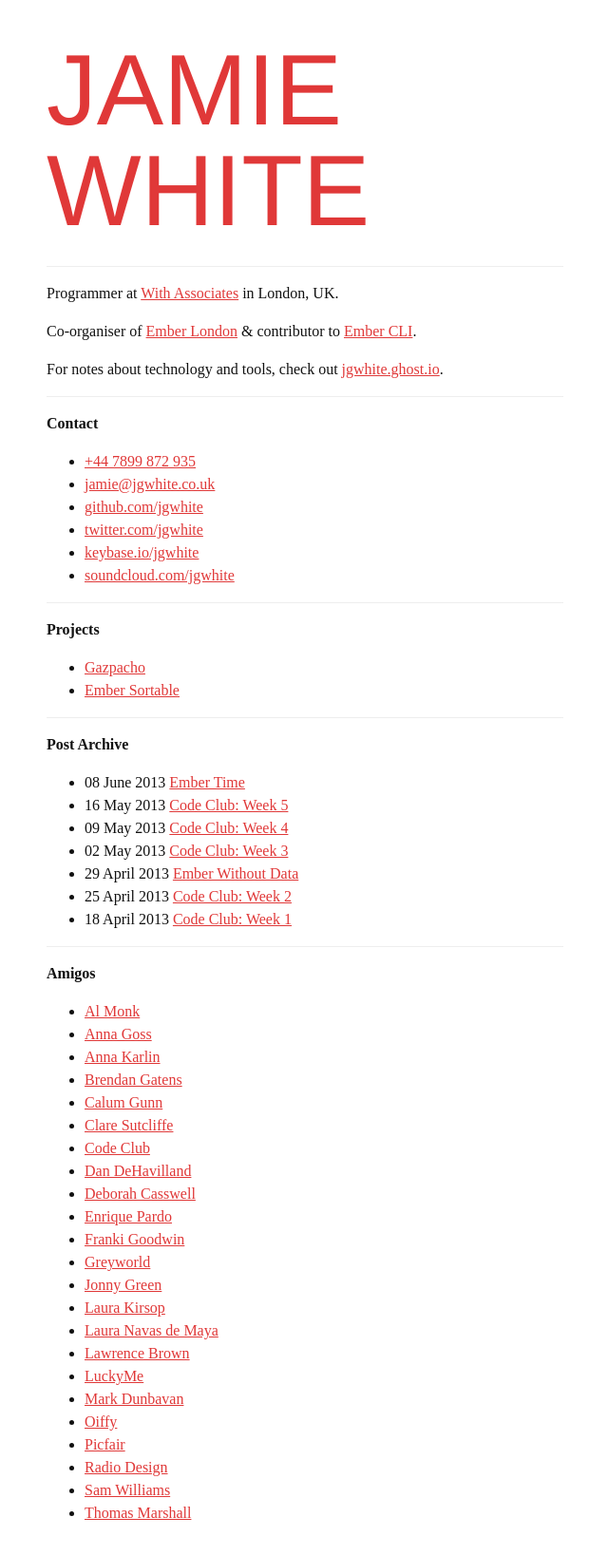
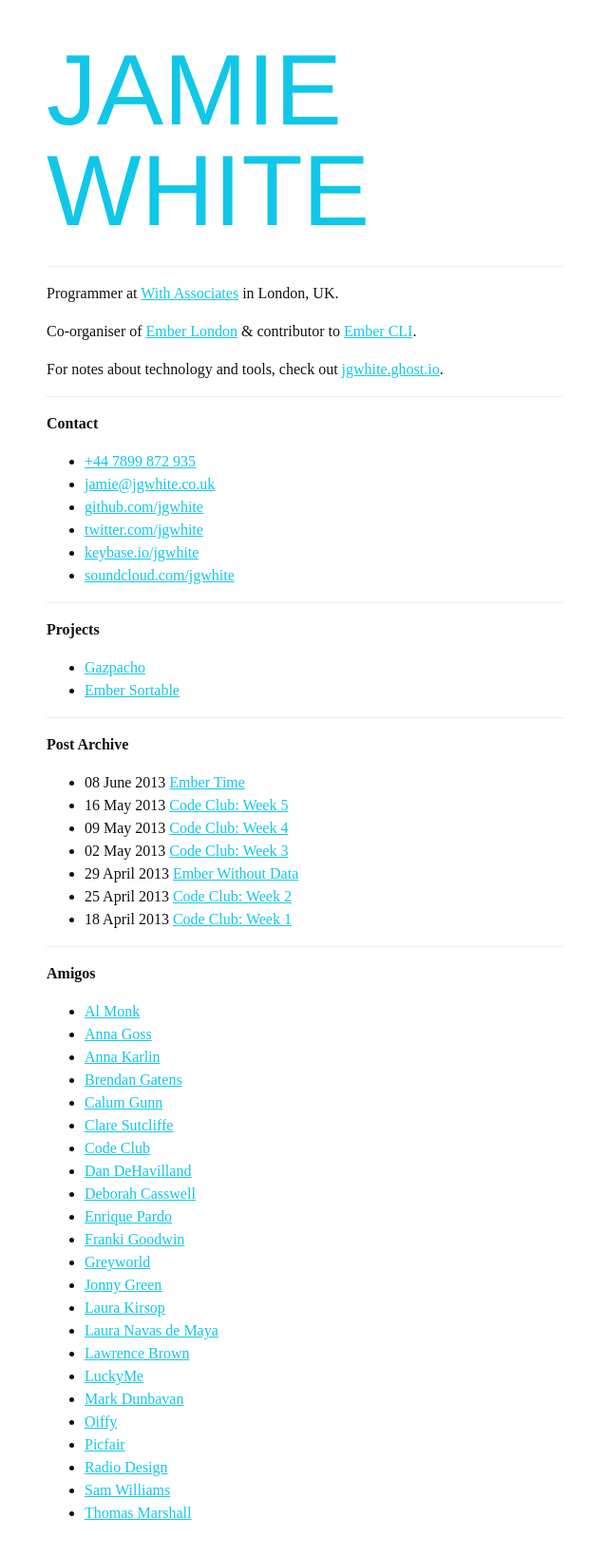
Before and after one commit to jgwhite/jgwhite.github.io, a Jekyll site: the page built from index.md, in a window 1280 px wide. Shown: the whole page at 95% size, without its empty margins (319-959 px from the left). Built offline with Jekyll 4.4.1, drawn with Linux system fonts in a browser that asks for light colours; some web fonts are replaced.

Commit message:
Change colour

```diff
--- a/css/jgwhite.css
+++ b/css/jgwhite.css
@@ -42,7 +42,7 @@
 
 a {
   white-space: nowrap;
-  color: #e03838;
+  color: #10c7e8;
 }
 
 p {
@@ -74,8 +74,9 @@
   font-size: 6.6em;
   font-weight: normal;
   line-height: 1;
+  text-transform: uppercase;
 
-  color: #e03838;
+  color: #10c7e8;
 }
 
 code {
@@ -122,3 +123,39 @@
 @media screen and (max-width: 320px) {
   h1 { font-size: 3.5em }
 }
+
+@media print {
+  body {
+    font-size: 12px;
+    /* font-family: 'Helvetica Neue'; */
+  }
+  #main {
+    max-width: 39em;
+  }
+  a, h1 {
+    color: #10C7E8;
+  }
+  a {
+    text-decoration: none;
+  }
+  h1 {
+    font-size: 3em;
+    font-family: 'MrEavesModR';
+    text-transform: none;
+    margin: 0 0 -.2em 0;
+  }
+  h3 {
+    margin-bottom: 0;
+  }
+  h3 + p {
+    margin-top: 0;
+  }
+  hr {
+    margin: 1em 0;
+    border: none;
+    height: 0;
+
+    border-bottom: 1px solid #eee;
+    color: #eee;
+  }
+}
```
